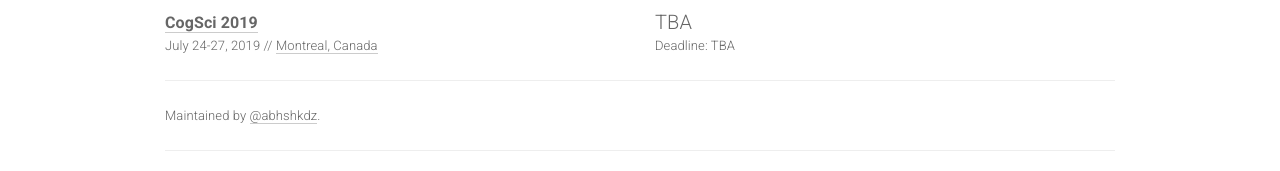
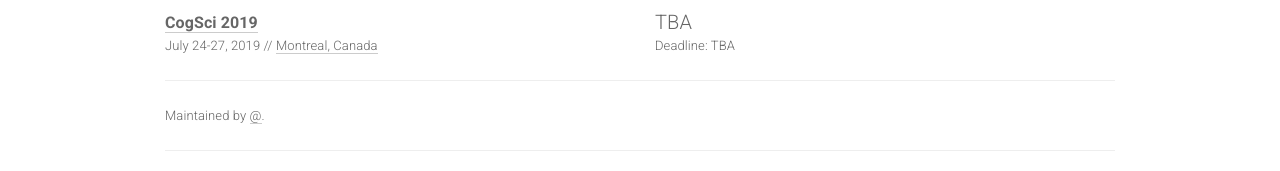
Before and after one commit to biconf/biconf.github.io, a Jekyll site: the page built from index.html, in a window 1280 px wide. Shown: the part 1439-1610 px from the top of the page. Built offline with Jekyll 4.4.1, drawn with Linux system fonts in a browser that asks for light colours; nearby versions of some CDN libraries; comment, search, counter and statistics services are not loaded.

Commit message:
Update _config.yml

```diff
--- a/_config.yml
+++ b/_config.yml
@@ -5,8 +5,6 @@ author: Gi-Cheon Kang
 domain: "biconf.github.io"
 baseurl: ""
 
-twitter_username: abhshkdz
-twitter_hashtag: machinelearning
 github_username: biconf
 github_repo: biconf.github.io
 
```
